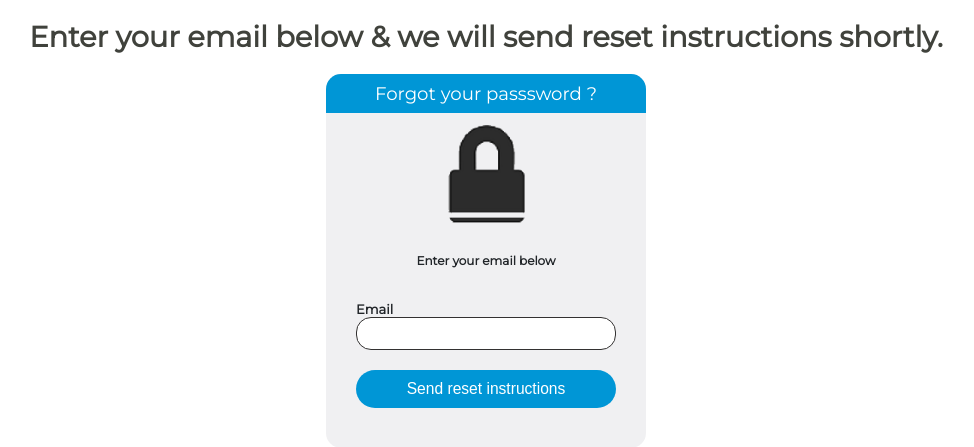
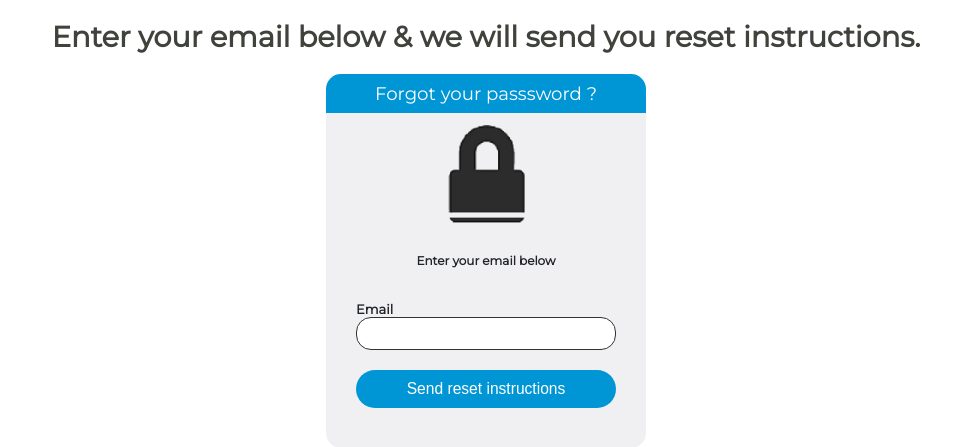
Before and after one commit to KabakiAntony/rms, a Flask app: page /forgot in a window 1280 px wide. Shown: the part 60-507 px from the top of the page, without its empty margins (154-1128 px from the left). Run offline with Flask 2, Linux system fonts and the light colour scheme; parts of the project's set-up code (start-up, migrations or seed data) failed here and were passed over.

Commit message:
removed a circular spinner in favour of three dot loader

```diff
--- a/app/templates/admin-signup.html
+++ b/app/templates/admin-signup.html
@@ -53,7 +53,6 @@
                             <input  type="password" class="input" name ="rmsPassword" id="rmsPassword" required>
                             <input type="hidden" name="rmsRole" id="rmsRole" name="rmsRole" value="Admin">
                             <input type="hidden" name="rmsActive "id="rmsActive" name="rmsActive" value="true">
-                            <!-- <div class="loader" id="showLoader"></div> -->
                             <div class="spinner" id="showLoader">
                              <div class="bounce1"></div>
                              <div class="bounce2"></div>
--- a/app/templates/forgot.html
+++ b/app/templates/forgot.html
@@ -32,7 +32,7 @@
           </header>
         <div id="section-wrapper">
           <div class="alert" id="showAlert"></div>
-            <h1>Enter your email below & we will send reset instructions shortly.</h1>
+            <h1>Enter your email below & we will send you reset instructions.</h1>
             <div class="flex-container">
                 <div id="form-container" class="forgot-form">
                     <h2 class="form-header">Forgot your passsword ?</h2>
--- a/app/templates/signin.html
+++ b/app/templates/signin.html
@@ -32,7 +32,8 @@
         </header>
         <div id="section-wrapper" class="index-wrapper">
             <div class="alert" id="showAlert"></div>
-            <h1>Sign in here  to use the system</h1>
+            <!-- <h1>Sign in here  to use the system</h1> -->
+            <h1>&nbsp;</h1>
             <div class="flex-container">
                 <div class="right-form-card   sign-in-form">
                     <div id="form-container">
@@ -44,7 +45,6 @@
                             <div class="error" id="passwordError"></div>
                             <label >Password</label>
                             <input  type="password" class="input" name ="rmsPassword" id="rmsPassword" required>
-                            <!-- <div class="loader" id="showLoader"></div> -->
                             <div class="spinner" id="showLoader">
                                 <div class="bounce1"></div>
                                 <div class="bounce2"></div>
--- a/app/templates/welcome.html
+++ b/app/templates/welcome.html
@@ -58,7 +58,6 @@
                             <div class="error" id="emailError"></div>
                             <label >Admin email</label>
                             <input type="email" class="input" id="rmsEmail" name="rmsEmail" required>
-                            <!-- <div class="loader" id="showLoader"></div> -->
                             <div class="spinner" id="showLoader">
                                 <div class="bounce1"></div>
                                 <div class="bounce2"></div>
```
